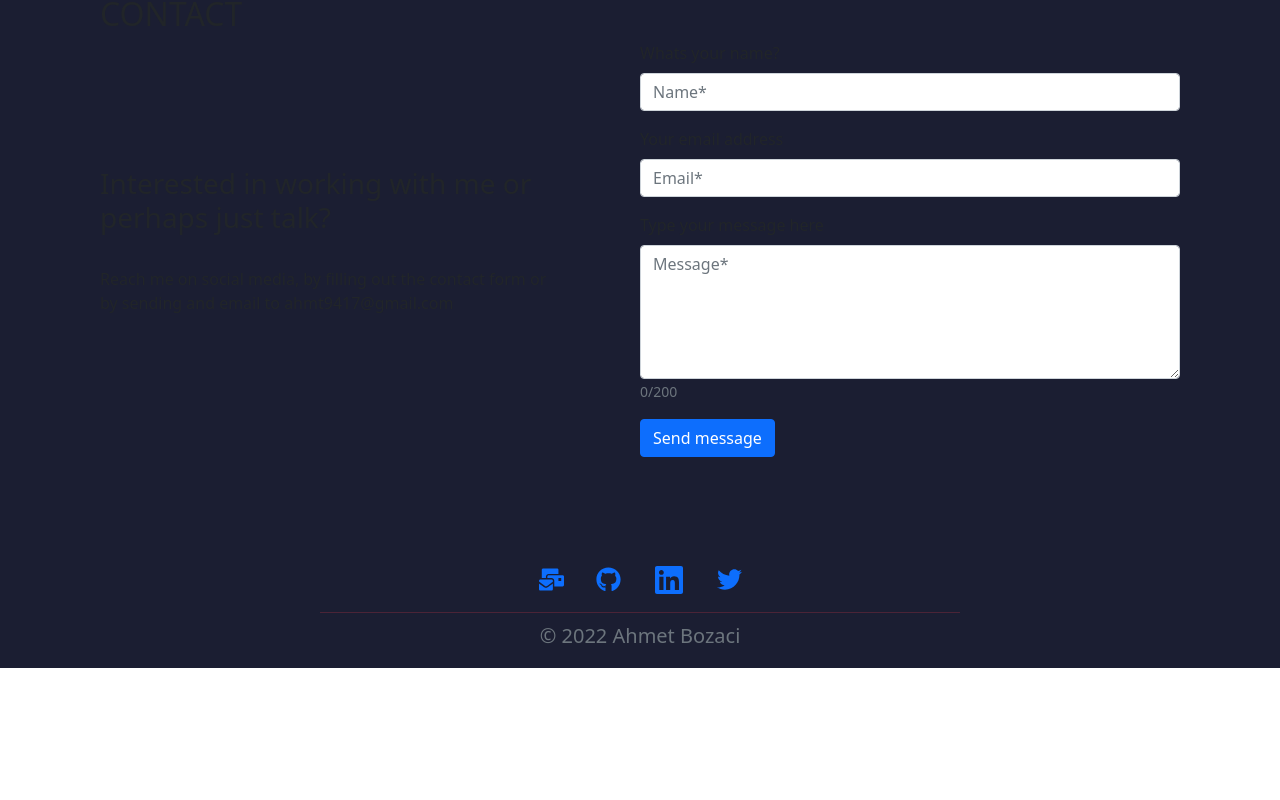
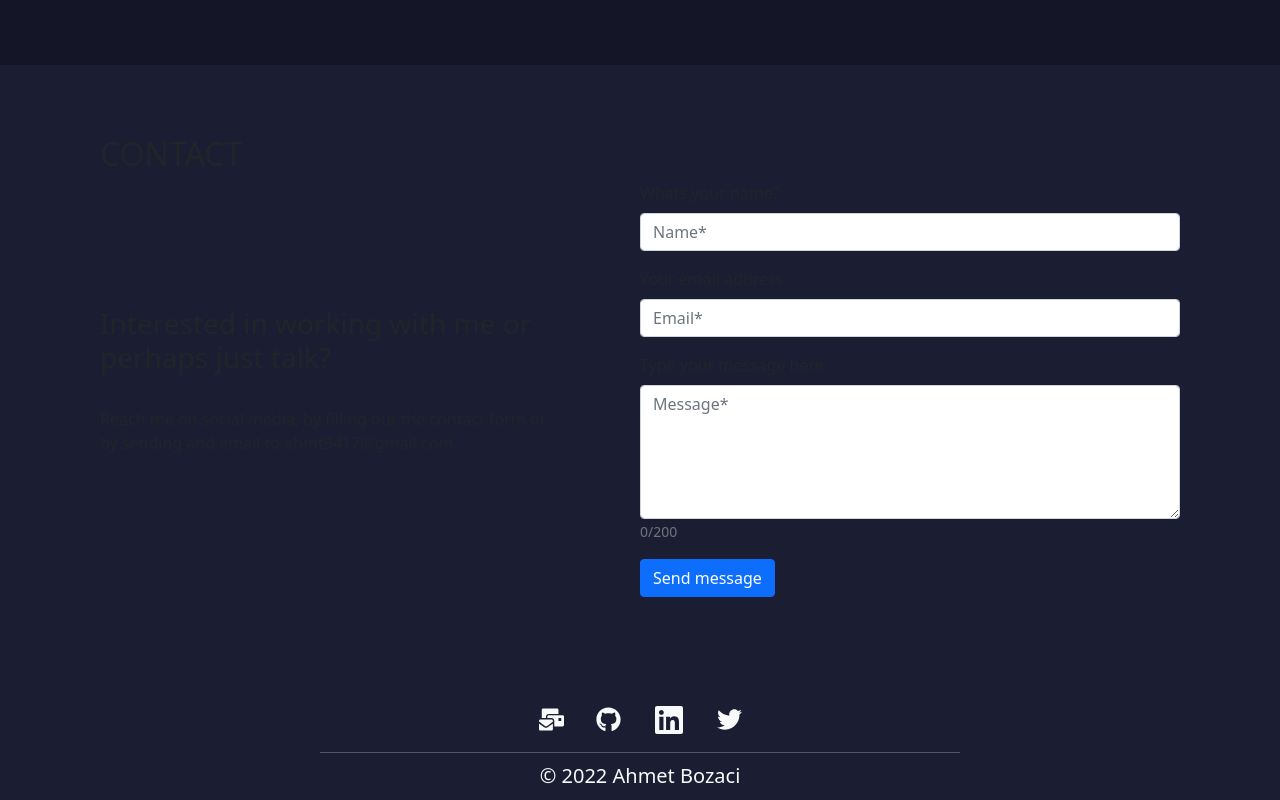
Before and after one commit to ahmetbozaci/portfolio, a React (Create React App) app: page / in a window 1280 px wide. Shown: the part 2308-3108 px from the top of the page. Before the commit the page ends 2976 px from the top, so only its background shows below. Built offline with nearby package versions, Linux system fonts and the light colour scheme.

Commit message:
Update styles

```diff
--- a/src/components/Footer.js
+++ b/src/components/Footer.js
@@ -5,15 +5,17 @@ import { Nav } from 'react-bootstrap';
 import './Style/Footer.css';
 
 const Footer = () => (
-  <div className="text-center lead footer">
+  <div className="text-center lead footer text-light p">
     <Nav className="justify-content-center">
-      <Nav.Link href="mailto:ahmt9417@gmail.com"><FaMailBulk size={25} /></Nav.Link>
-      <Nav.Link href="https://github.com/ahmetbozaci"><FaGithub size={25} /></Nav.Link>
-      <Nav.Link href="https://www.linkedin.com/in/ahmetbozaci/"><FaLinkedin size={32} /></Nav.Link>
-      <Nav.Link href="https://twitter.com/ahmtbozaci"><FaTwitter size={25} /></Nav.Link>
+      <Nav.Link href="mailto:ahmt9417@gmail.com">
+        <FaMailBulk size={25} className="text-light" />
+      </Nav.Link>
+      <Nav.Link href="https://github.com/ahmetbozaci"><FaGithub size={25} className="text-light" /></Nav.Link>
+      <Nav.Link href="https://www.linkedin.com/in/ahmetbozaci/"><FaLinkedin size={32} className="text-light" /></Nav.Link>
+      <Nav.Link href="https://twitter.com/ahmtbozaci"><FaTwitter size={25} className="text-light" /></Nav.Link>
     </Nav>
-    <hr className="w-50 m-auto my-2 text-danger" />
-    <p className="text-muted">&copy; 2022 Ahmet Bozaci</p>
+    <hr className="w-50 m-auto my-2" />
+    <p className="my-2">&copy; 2022 Ahmet Bozaci</p>
   </div>
 );
 
--- a/src/components/Style/About.css
+++ b/src/components/Style/About.css
@@ -1,4 +1,4 @@
 .about {
-  padding: 200px 100px;
+  padding: 270px 100px;
   background-color: #141628;
 }
--- a/src/components/Style/Footer.css
+++ b/src/components/Style/Footer.css
@@ -1,4 +1,4 @@
 .footer {
   background-color: #1B1E32;
-  padding: 50px 0 1px 0;
+  padding: 50px 0 0.1rem 0;
 }
```
